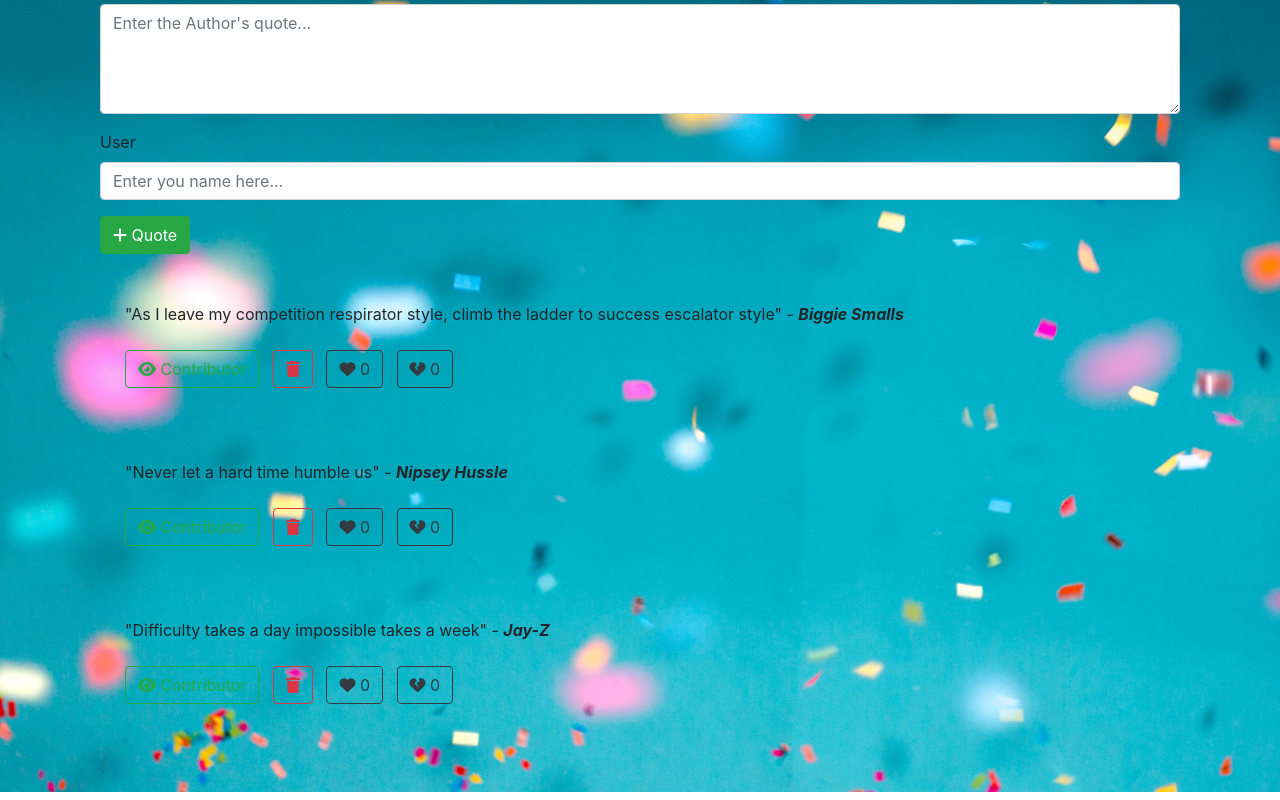
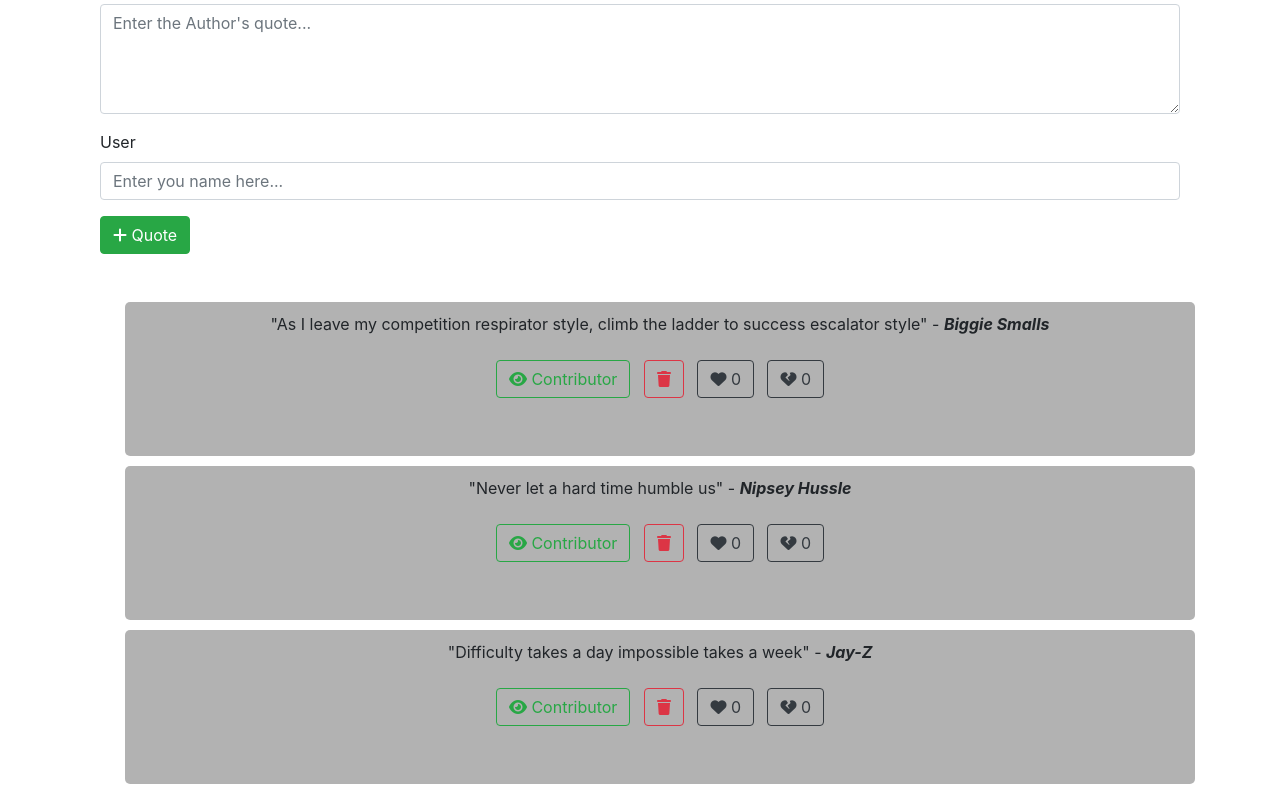
Before and after one commit to Koshin-Mohamed/quotes-ip, an Angular app: page / in a window 1280 px wide. Shown: the part 411-1211 px from the top of the page. Built offline with nearby package versions, Linux system fonts and the light colour scheme.

Commit message:
add styling to the display and form components.

```diff
--- a/src/app/display/display.component.html
+++ b/src/app/display/display.component.html
@@ -1,8 +1,8 @@
 <app-form (addQuote)="addNewQuote($event)"></app-form>
 <br>
 <br>
-<ul>
-  <div *ngFor="let quote of quotes; let i = index">
+<ul style="text-align:center;">
+  <div *ngFor="let quote of quotes; let i = index" style="background-color: rgba(0, 0, 0, 0.3); margin-bottom: 10px; border-radius: 5px; padding: 10px;">
     <li style="list-style: none;">
       {{ quote.quote }} -
       <strong
@@ -18,6 +18,5 @@
     <br>
     <app-details *ngIf="quote.showUser" [quote]="quote"></app-details>
     <br>
-    <br>
   </div>
 </ul>
--- a/src/app/display/display.component.ts
+++ b/src/app/display/display.component.ts
@@ -25,6 +25,8 @@
   }
   }
 
+
+
   likes(index){
   this.quotes[index].likes+=1;
   }
--- a/src/app/form/form.component.ts
+++ b/src/app/form/form.component.ts
@@ -16,6 +16,7 @@
 
   submitQuote(){
     this.addQuote.emit(this.newQuote);
+    this.newQuote = new Quotes(0,"","","",new Date());
       }
 
   constructor() { }
--- a/src/app/highlighter.directive.ts
+++ b/src/app/highlighter.directive.ts
@@ -5,10 +5,7 @@
 })
 export class HighlighterDirective {
 
-  constructor(private elem:ElementRef) {
-    let el  = this.elem.nativeElement;
-
-
-  }
-
+    constructor(el: ElementRef) {
+      el.nativeElement.style.backgroundColor = 'yellow';
+   }
 }
--- a/src/styles.css
+++ b/src/styles.css
@@ -1,4 +1,5 @@
-body {
-  background-image: url(./assets/jason-leung-Xaanw0s0pMk-unsplash.jpg);
+/* body {
+  background-image: url(./assets/sebastian-muller-VLdaxYyXJvw-unsplash.jpg);
   background-size: cover;;
 }
+ */
```
